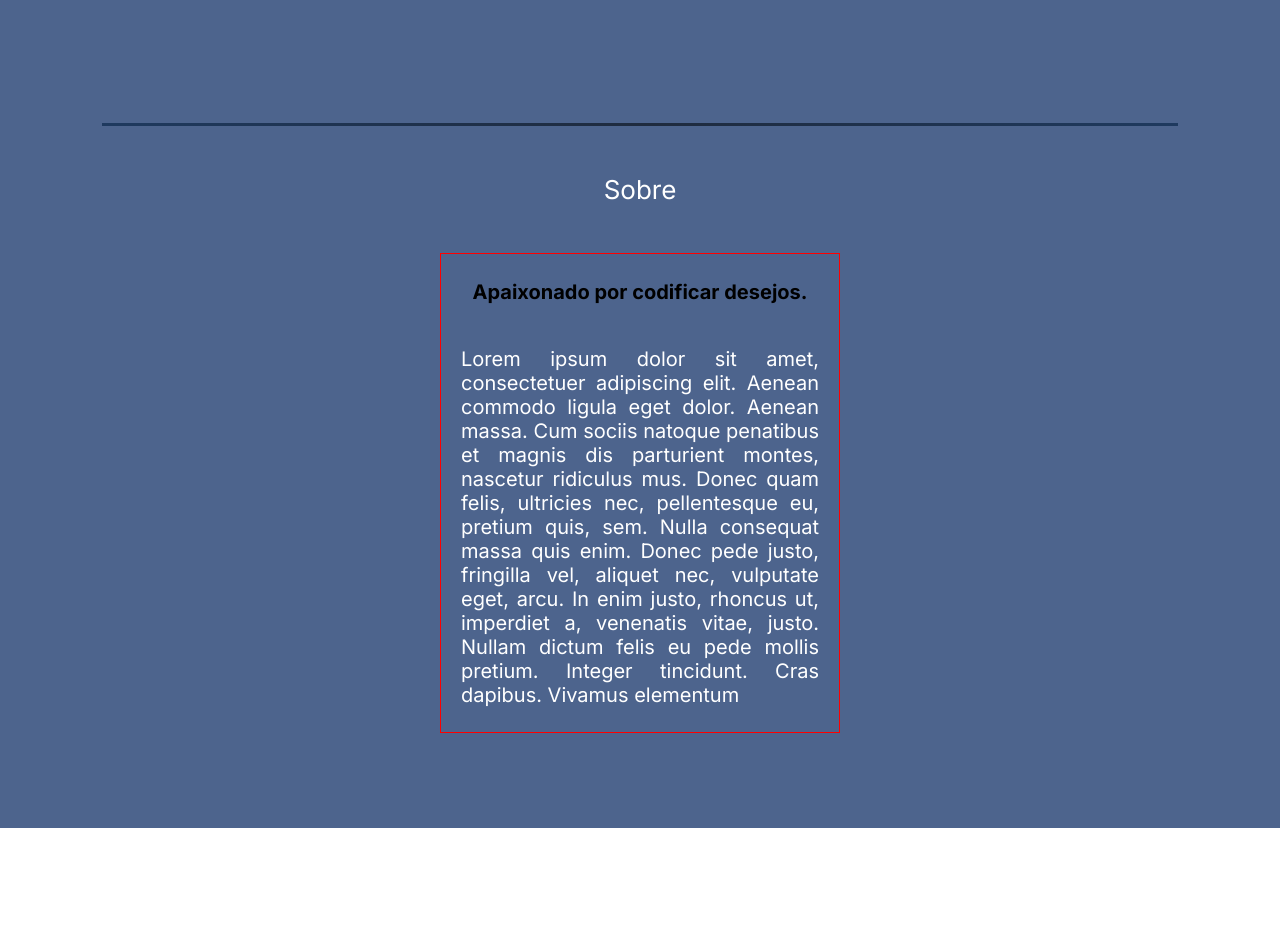
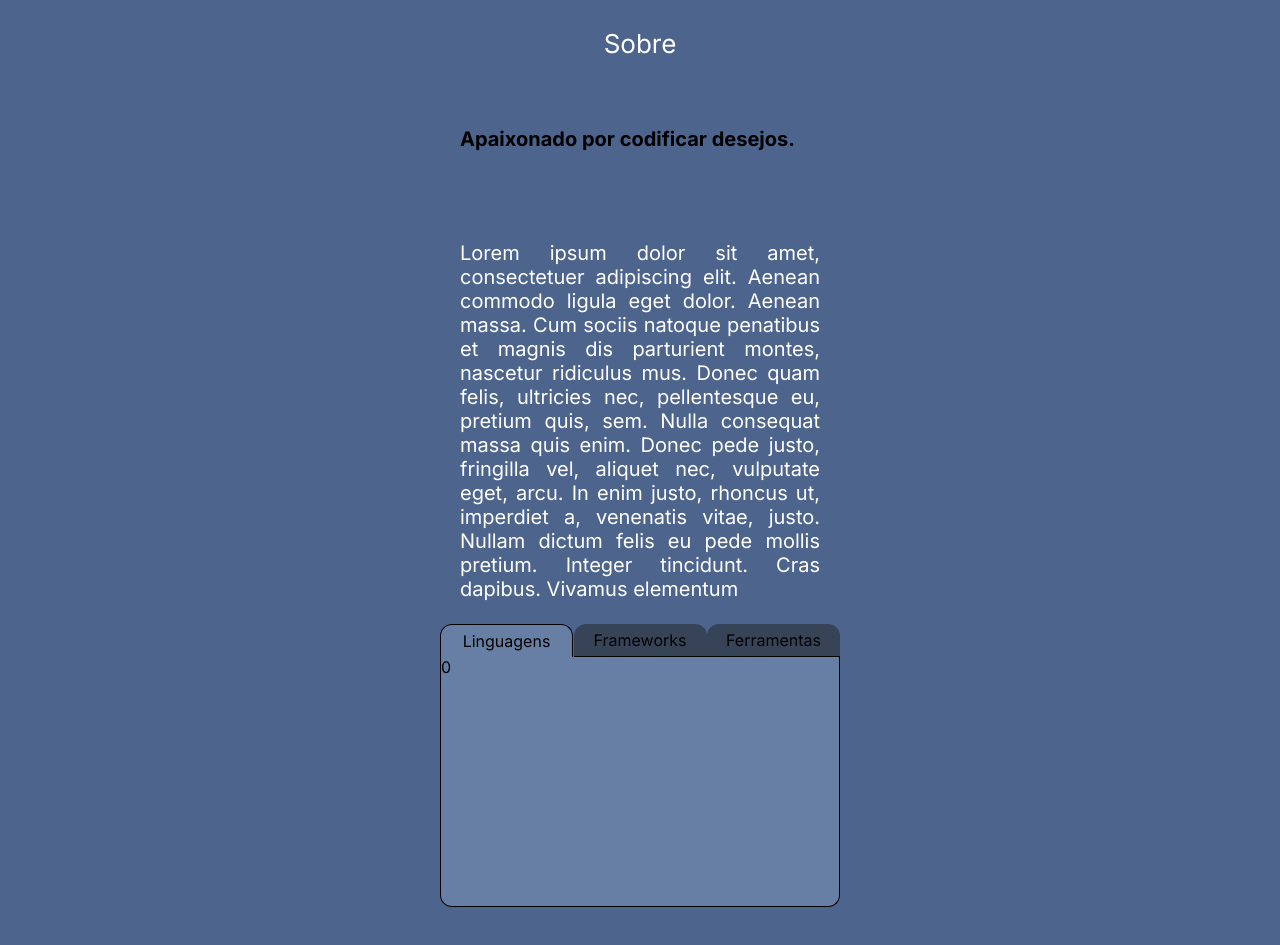
Before and after one commit to danargolo/portfolio, a Next.js app: page / in a window 1280 px wide. Shown: the part 1480-2425 px from the top of the page. Before the commit the page ends 2308 px from the top, so only its background shows below. Built offline with nearby package versions, Linux system fonts and the light colour scheme.

Commit message:
feat: add Horizontal Tab

```diff
--- a/src/components/About/index.jsx
+++ b/src/components/About/index.jsx
@@ -1,3 +1,4 @@
+import { Tab } from '../ui/Tab';
 import * as S from './styles'
 
 
@@ -5,12 +6,14 @@ const text = "Lorem ipsum dolor sit amet, consectetuer adipiscing elit. Aenean c
 export const About = () => {
   return (
     <S.About id="about">
-      <hr />
       <S.Text>Sobre</S.Text>
-      <S.AboutWrapper>
+      <div>
         <S.SentenceText>Apaixonado por codificar desejos.</S.SentenceText>
-        <S.AboutText>{text}</S.AboutText>
-      </S.AboutWrapper>
+        <S.AboutWrapper>
+          <S.AboutText>{text}</S.AboutText>
+          <Tab />
+        </S.AboutWrapper>
+      </div>
     </S.About>
   );
 };
--- a/src/components/About/styles.js
+++ b/src/components/About/styles.js
@@ -14,7 +14,7 @@ export const About = styled.section`
   justify-content: center;
   align-items: center;
   width: 100vw;
-  height: 100vh;
+  height: fit-content;
   gap: 3rem;
   background-color: ${({theme}) => theme.colors.primary200};
   position: relative;
@@ -32,8 +32,7 @@ export const AboutWrapper = styled.div`
   padding: 3.1rem 0;
   gap: 0.2rem;
   width: 25rem;
-  border: 1px solid red;
-  height: 30rem;
+  height: fit-content;
 `
 
 export const SentenceText = styled(Text)`
--- /dev/null
+++ b/src/components/ui/Tab/index.jsx
@@ -0,0 +1,49 @@
+"use client"
+
+import { useState } from 'react';
+import * as S from './styles';
+
+const tab = ["Linguagens", "Frameworks", "Ferramentas"]
+
+export const Tab = () => {
+  const [activedTab, setActivedTab] = useState(0);
+
+  const handleClick = (index) => {
+    setActivedTab(index)
+  }
+
+
+  return (
+    <S.Tab>
+      <S.Menu>
+        {
+          tab.map((item, index) => (
+            <li
+              key={index+1}
+            >
+              <S.ItemTab
+                key={index}
+                onClick={() => handleClick(index)}
+                $active={activedTab === index}
+              >
+                {item}
+              </S.ItemTab>
+            </li>
+          ))
+        }
+
+      </S.Menu>
+      {
+        tab.map((_, index) => (
+          <S.Content
+            key={index}
+            $active={activedTab === index}
+          >
+            {index}
+          </S.Content>
+        ))
+      }
+    </S.Tab>
+
+  )
+}
--- /dev/null
+++ b/src/components/ui/Tab/styles.js
@@ -0,0 +1,93 @@
+"use client"
+
+import styled, {css} from "styled-components"
+
+export const Text = styled.p`
+  display: flex;
+  font-size: 26px;
+  color: ${({ theme }) => theme.colors.text100 };
+`
+
+export const Tab = styled.div`
+  width: 100%;
+  /* height: 600px; */
+
+`
+
+export const Menu = styled.ul`
+  display: flex;
+  gap: 0.5px;
+  & > li {
+    width: 40%;
+    /*  */
+    /* background-color: aliceblue; */
+    /* border: 1px solid red; */
+
+    /* border-radius: 12px 12px 0 0; */
+    list-style: none;
+
+    & > button {
+      padding: 6px 4px;
+      text-decoration: none;
+      background: none;
+      border: none;
+      height: 100%;
+      width: 100%;
+      border-radius: 12px 12px 0 0;
+      /* background-color: ${({ $active, theme }) =>
+        $active ? theme.colors.accent200op : theme.colors.bg300}; */
+
+      /* &:hover {
+        cursor: pointer;
+        background-color: ${({theme}) => theme.colors.accent200op};
+      } */
+
+      /* ${({ $actived }) => {
+        if($actived) {
+          return css`
+            background-color: ${({theme}) => theme.colors.accent200op};
+      `
+        }
+      }} */
+    }
+  }
+`
+
+export const ItemTab = styled.div`
+  padding: 6px 4px;
+  text-decoration: none;
+  text-align: center;
+  background: none;
+  border: none;
+  height: 100%;
+  width: 100%;
+  border-bottom: ${({ $active }) => (!$active ? '1px solid black' : 'none')};
+  border-radius: 12px 12px 0 0;
+  background-color: ${({ $active, theme }) =>
+    $active ? theme.colors.accent200op : theme.colors.bg300};
+
+    ${({ $active }) => {
+      if($active) {
+        return css`
+          border-left: 1px solid black;
+          border-right: 1px solid black;
+          border-top: 1px solid black;
+      `
+        }
+      }}
+
+  &:hover {
+    cursor: pointer;
+    background-color: ${({theme}) => theme.colors.accent200op};
+  }
+`
+
+export const Content = styled.div`
+  display: ${({$active}) => $active ? 'block' : 'none'};
+  height: 250px;
+  background-color: ${({theme}) => theme.colors.accent200op};
+  border-left: 1px solid black;
+  border-right: 1px solid black;
+  border-bottom: 1px solid black;
+  border-radius: 0 0 12px 12px;
+`
```
